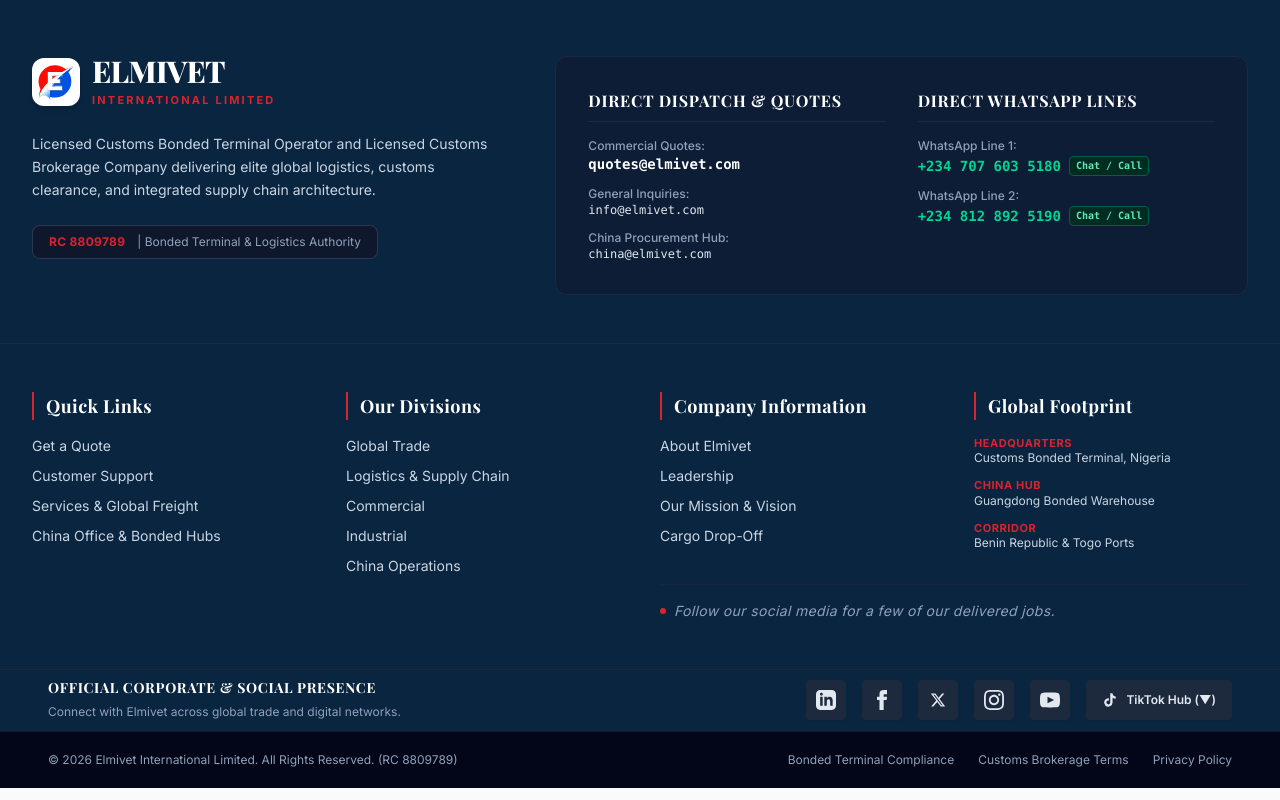
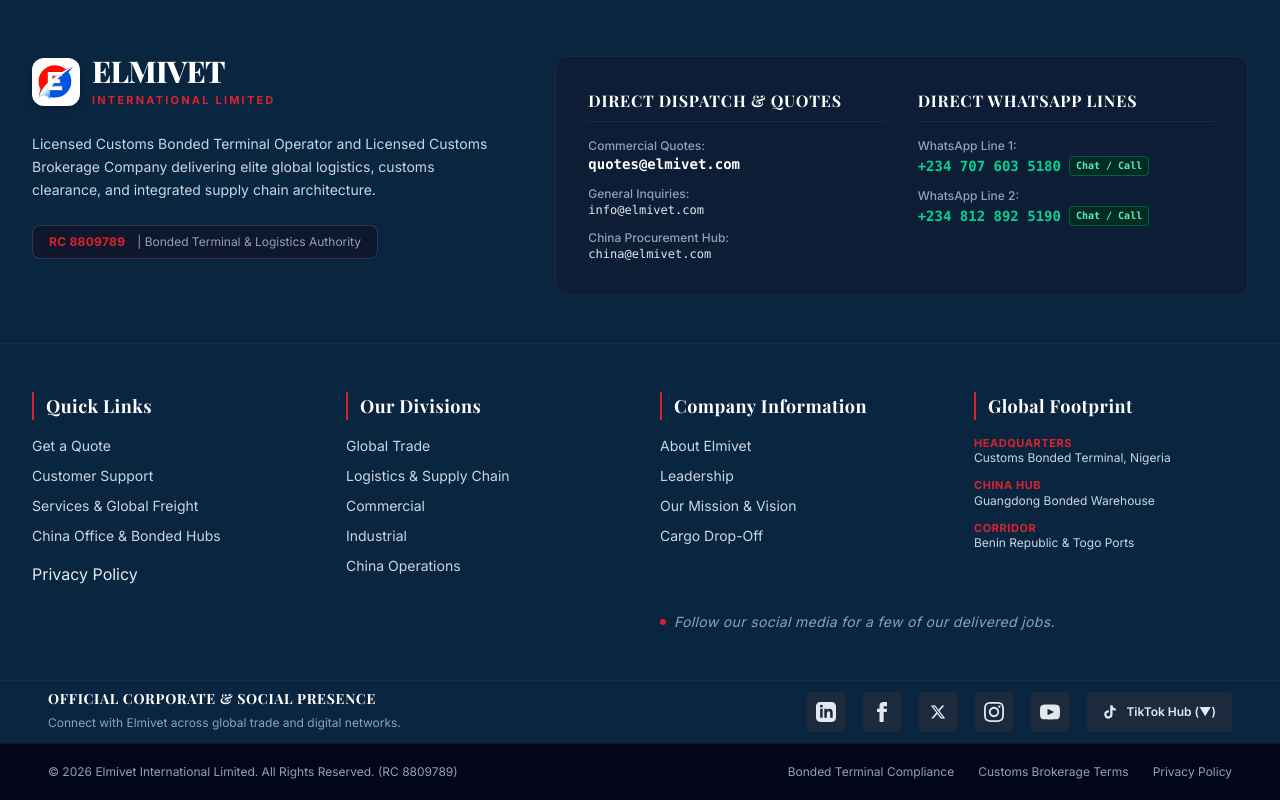
Before and after one commit to godswill20-west/elmivet-portal, a React (Vite) app: page /contact in a window 1280 px wide. Shown: the part 3571-4371 px from the top of the page. Built offline with nearby package versions, Linux system fonts and the light colour scheme; a web font is replaced by a local one.

Commit message:
Added Privacy Policy Document

```diff
--- a/src/components/Footer.jsx
+++ b/src/components/Footer.jsx
@@ -119,6 +119,16 @@ export default function Footer() {
             <li><NavLink to="/services" className="hover:text-[#D9232D] transition-colors">Services & Global Freight</NavLink></li>
             <li><NavLink to="/Contact#hubs" className="hover:text-[#D9232D] transition-colors">China Office & Bonded Hubs</NavLink></li>
           </ul>
+          <div>
+              <a
+                href="/privacy_policy.pdf"
+                target="_blank"
+                rel="noopener noreferrer"
+                className="cursor-pointer hover:text-[#D9232D] transition-colors"
+              >
+                Privacy Policy
+              </a>
+            </div>
         </div>
 
         {/* Our Divisions Hub */}
@@ -351,7 +361,14 @@ export default function Footer() {
           <div className="flex flex-wrap items-center justify-center gap-6 font-sans">
             <span className="hover:text-slate-200 cursor-pointer transition-colors">Bonded Terminal Compliance</span>
             <span className="hover:text-slate-200 cursor-pointer transition-colors">Customs Brokerage Terms</span>
-            <span className="hover:text-slate-200 cursor-pointer transition-colors">Privacy Policy</span>
+            <a
+              href="/privacy_policy.pdf"
+              target="_blank"
+              rel="noopener noreferrer"
+              className="hover:text-slate-200 cursor-pointer transition-colors"
+            >
+              Privacy Policy
+            </a>
           </div>
         </div>
       </div>
```
Also changed, not shown: 1 other file (tests, documents, lock files or other folders).
